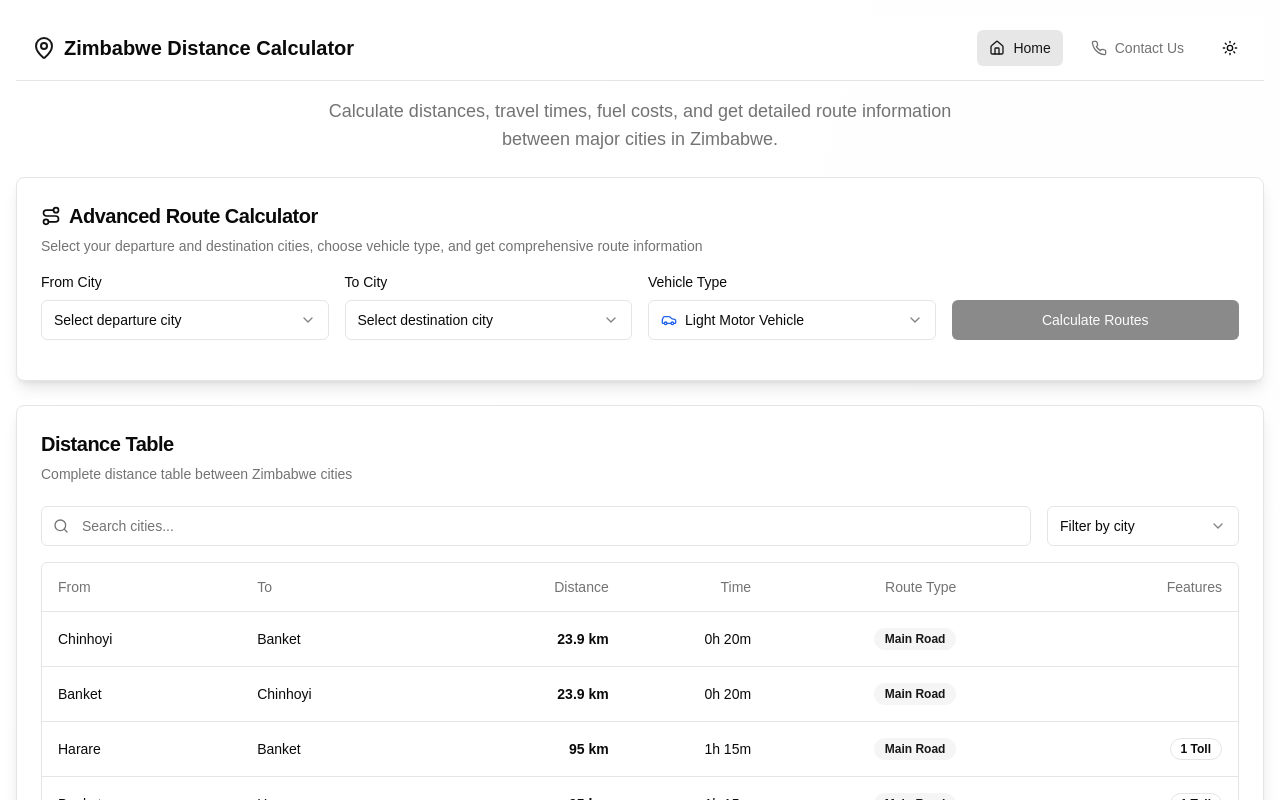
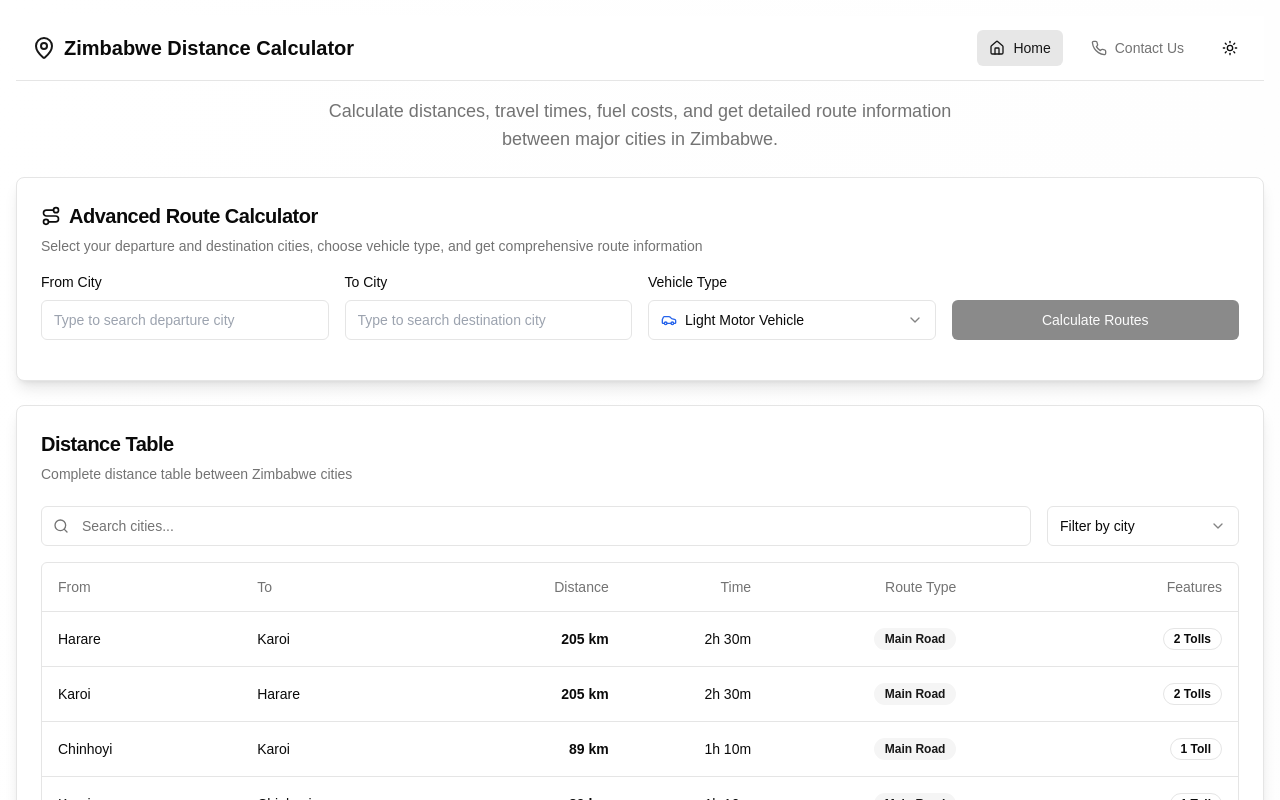
Before and after one commit to Onwell/distance-table-zim-iq, a Next.js app: page / in a window 1280 px wide. Shown: the top 800 px of the page. Built offline with nearby package versions, Linux system fonts and the light colour scheme.

Commit message:
karoi to Kariba

```diff
--- a/app/page.tsx
+++ b/app/page.tsx
@@ -389,6 +389,63 @@ const provincialBoundaries = [
 
 // Expanded distance data with route types and toll information
 const distanceData: DistanceRoute[] = [
+  // Harare to Karoi and vice versa
+  {
+    from: "Harare",
+    to: "Karoi",
+    distance: 205,
+    time: "2h 30m",
+    routeType: "main_road",
+    scenic: false,
+    tollGates: ["Inkomo Toll Plaza", "Chinhoyi Toll Plaza"],
+  },
+  {
+    from: "Karoi",
+    to: "Harare",
+    distance: 205,
+    time: "2h 30m",
+    routeType: "main_road",
+    scenic: false,
+    tollGates: ["Chinhoyi Toll Plaza", "Inkomo Toll Plaza"],
+  },
+  // Karoi to Chinhoyi and vice versa (if not present)
+  {
+    from: "Chinhoyi",
+    to: "Karoi",
+    distance: 89,
+    time: "1h 10m",
+    routeType: "main_road",
+    scenic: false,
+    tollGates: ["Chinhoyi Toll Plaza"],
+  },
+  {
+    from: "Karoi",
+    to: "Chinhoyi",
+    distance: 89,
+    time: "1h 10m",
+    routeType: "main_road",
+    scenic: false,
+    tollGates: ["Chinhoyi Toll Plaza"],
+  },
+  // Kariba to Karoi and vice versa
+  {
+    from: "Kariba",
+    to: "Karoi",
+    distance: 153,
+    time: "2h 00m",
+    routeType: "main_road",
+    scenic: true,
+    tollGates: [],
+  },
+  {
+    from: "Karoi",
+    to: "Kariba",
+    distance: 153,
+    time: "2h 00m",
+    routeType: "main_road",
+    scenic: true,
+    tollGates: [],
+  },
   // Chinhoyi-Banket correct distance
   {
     from: "Chinhoyi",
@@ -1143,36 +1200,41 @@ export default function DistanceTableSystem() {
           </CardHeader>
           <CardContent>
             <div className="grid grid-cols-1 sm:grid-cols-2 lg:grid-cols-4 gap-3 sm:gap-4 mb-4">
+
               <div>
                 <label className="text-sm font-medium mb-2 block">From City</label>
-                <Select value={fromCity} onValueChange={setFromCity}>
-                  <SelectTrigger className="h-10">
-                    <SelectValue placeholder="Select departure city" />
-                  </SelectTrigger>
-                  <SelectContent>
-                    {cities.map((city) => (
-                      <SelectItem key={city} value={city}>
-                        {city}
-                      </SelectItem>
-                    ))}
-                  </SelectContent>
-                </Select>
+                <input
+                  type="text"
+                  className="h-10 w-full rounded-md border px-3 py-2 text-sm focus:outline-none focus:ring-2 focus:ring-blue-500"
+                  placeholder="Type to search departure city"
+                  value={fromCity}
+                  onChange={e => setFromCity(e.target.value)}
+                  list="from-cities-list"
+                  autoComplete="off"
+                />
+                <datalist id="from-cities-list">
+                  {cities.filter(city => city.toLowerCase().includes(fromCity.toLowerCase())).map(city => (
+                    <option key={city} value={city} />
+                  ))}
+                </datalist>
               </div>
 
               <div>
                 <label className="text-sm font-medium mb-2 block">To City</label>
-                <Select value={toCity} onValueChange={setToCity}>
-                  <SelectTrigger className="h-10">
-                    <SelectValue placeholder="Select destination city" />
-                  </SelectTrigger>
-                  <SelectContent>
-                    {cities.map((city) => (
-                      <SelectItem key={city} value={city}>
-                        {city}
-                      </SelectItem>
-                    ))}
-                  </SelectContent>
-                </Select>
+                <input
+                  type="text"
+                  className="h-10 w-full rounded-md border px-3 py-2 text-sm focus:outline-none focus:ring-2 focus:ring-blue-500"
+                  placeholder="Type to search destination city"
+                  value={toCity}
+                  onChange={e => setToCity(e.target.value)}
+                  list="to-cities-list"
+                  autoComplete="off"
+                />
+                <datalist id="to-cities-list">
+                  {cities.filter(city => city.toLowerCase().includes(toCity.toLowerCase())).map(city => (
+                    <option key={city} value={city} />
+                  ))}
+                </datalist>
               </div>
 
               <div>
```
